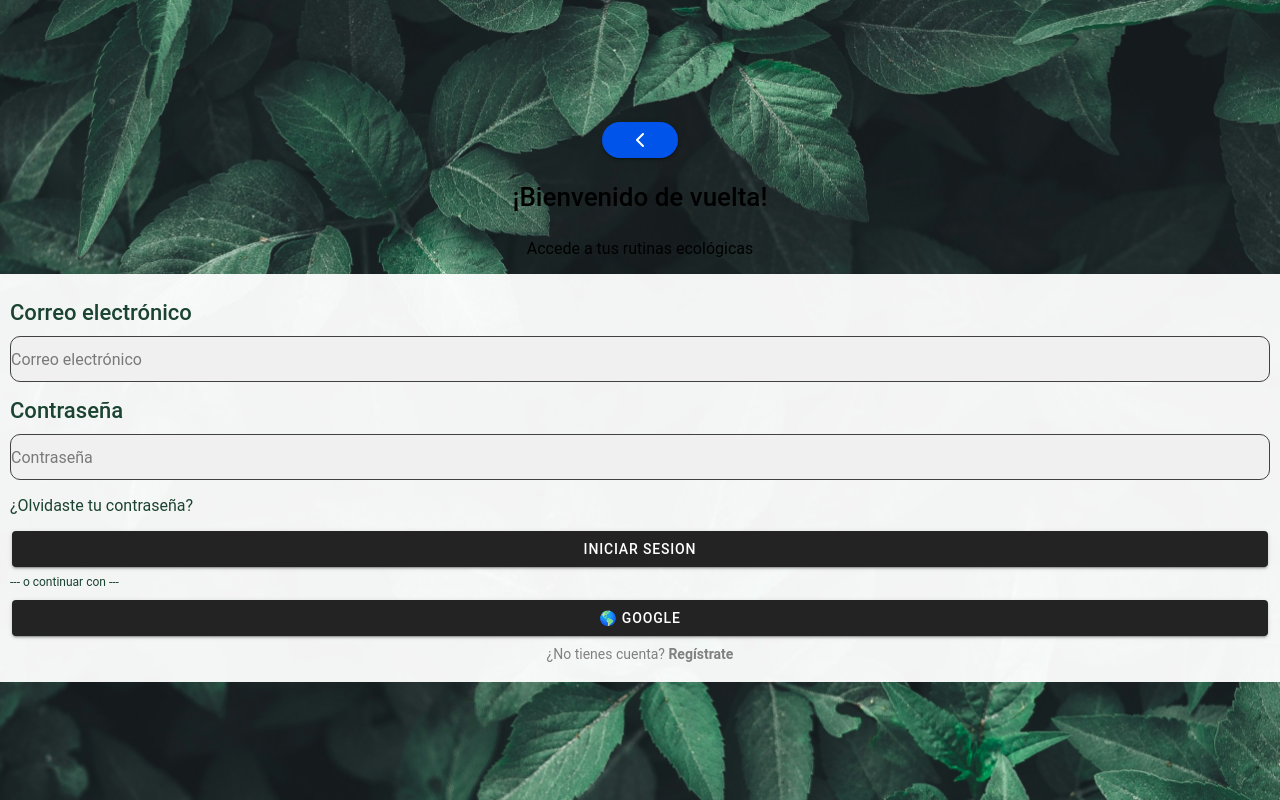
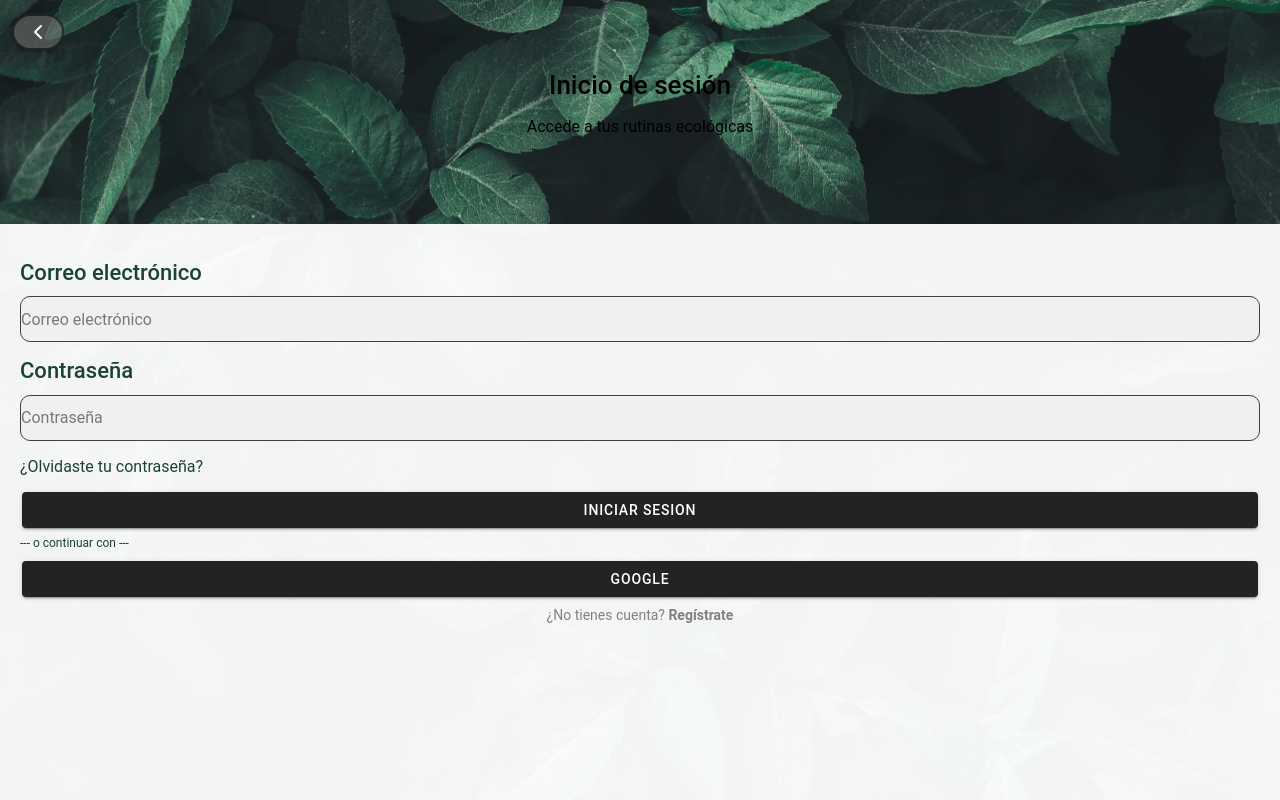
Before and after one commit to JhoJan206/ecorutinaApp, a React (Vite) app: page /login in a window 1280 px wide. Built offline with nearby package versions, Linux system fonts and the light colour scheme.

Commit message:
feat/ Arreglo tamaño cards login y registro, add btn cerrar sesion y agregar logo en la portada

```diff
--- a/src/pages/Home.tsx
+++ b/src/pages/Home.tsx
@@ -28,7 +28,7 @@ const Home: React.FC = () => {
                     <div className='header-user'>
                         <div><p>Buenos días,</p>
                         <h2><strong>{nombre}</strong></h2></div>
-                        <div><div className="avatar">{nombre.charAt(0).toUpperCase()}</div></div>
+                        <div onClick={() => history.push('/Perfil')}><div className="avatar">{nombre.charAt(0).toUpperCase()}</div></div>
 
 
                     </div>
--- a/src/pages/Login.tsx
+++ b/src/pages/Login.tsx
@@ -32,17 +32,16 @@ const Login: React.FC = () => {
         }
     }
 
-
     return (
         <IonPage>
             <IonContent>
-                <div className="center">
-
-                        <IonButton onClick={() => history.push('/')} expand="block" shape="round">
+                <div className='header-logs'>
+                    <IonButton className='btn-back' onClick={() => history.push('/')} expand="block" shape="round">
                             <svg xmlns="http://www.w3.org/2000/svg" width="24" height="24" viewBox="0 0 24 24" fill="none" stroke="currentColor" stroke-width="2" stroke-linecap="round" stroke-linejoin="round" className="icon icon-tabler icons-tabler-outline icon-tabler-chevron-left"><path stroke="none" d="M0 0h24v24H0z" fill="none" /><path d="M15 6l-6 6l6 6" /></svg>
                     </IonButton>
-                        <h1>¡Bienvenido de vuelta!</h1>
+                    <h1>Inicio de sesión</h1>
                     <p>Accede a tus rutinas ecológicas</p>
+                </div>
 
                 <div className="form-container">
                     <div className="card">
@@ -56,13 +55,12 @@ const Login: React.FC = () => {
                         <IonButton expand="block" className="btn" onClick={handleLogin}>Iniciar sesion</IonButton>
 
                         <small>--- o continuar con ---</small>
-                                <IonButton expand="block" className="btn">🌎 Google</IonButton>
+                        <IonButton expand="block" className="btn">Google</IonButton>
                         <p className="link" onClick={() => history.push('/registro')}>¿No tienes cuenta? <strong>Regístrate</strong></p>
 
                     </div>
                 </div>
 
-                </div>
             </IonContent>
         </IonPage>
     );
--- a/src/pages/Perfil.css
+++ b/src/pages/Perfil.css
@@ -26,6 +26,14 @@ ion-content {
   position: absolute;
   left: 10px;
   top: 10px;
+  --background: #77777786;
+  --color: #fff;
+  --border-radius: 50px;
+  --padding-start: 12px;
+  --padding-end: 12px;
+  --border-width: 2px;
+  --border-style: solid;
+  --border-color: rgba(0, 0, 0, 0.555); /* o el color que quieras */
 }
 .avatar-grande {
   width: 70px;
@@ -58,3 +66,6 @@ ion-content {
   padding: 10px 0;
   border-top: 1px solid #ccc;
 }
+.btn-cerrarSesion{
+    margin-top: 20px;
+}
--- a/src/pages/Perfil.tsx
+++ b/src/pages/Perfil.tsx
@@ -89,9 +89,11 @@ const Perfil: React.FC = () => {
                         </div>
 
                         <div className="btn-container">
-                            <IonButton onClick={() => setEditando(!editando)} expand="block">{editando ? 'Guardar' : 'Editar'}</IonButton>
+                            <IonButton className='btn' onClick={() => setEditando(!editando)} expand="block">{editando ? 'Guardar' : 'Editar'}</IonButton>
                         </div>
+
                     </div>
+                    <IonButton className='btn-cerrarSesion' color="danger" expand="block" onClick={() => history.push('/login')}>Cerrar Sesión</IonButton>
                 </main>
 
             </IonContent>
--- a/src/pages/Portada.tsx
+++ b/src/pages/Portada.tsx
@@ -11,7 +11,7 @@ const Portada: React.FC = () => {
             <div className="center">
 
             <div className="portada-container">
-                <h1 className="logo">EcoRutina</h1>
+                <img src="/Logo.png" alt="" />
                 <p className="subtitle">
                 Pequeños hábitos, grandes cambios para el planeta
                 </p>
--- a/src/pages/Registro.tsx
+++ b/src/pages/Registro.tsx
@@ -43,14 +43,16 @@ const Registro: React.FC = () => {
     return (
     <IonPage>
         <IonContent>
-            <div className="center">
-                <IonButton onClick={() => history.push('/')} expand="block" shape="round">
-                    <svg xmlns="http://www.w3.org/2000/svg" width="24" height="24" viewBox="0 0 24 24" fill="none" stroke="currentColor" stroke-width="2" stroke-linecap="round" stroke-linejoin="round" className="icon icon-tabler icons-tabler-outline icon-tabler-chevron-left"><path stroke="none" d="M0 0h24v24H0z" fill="none" /><path d="M15 6l-6 6l6 6" /></svg>
-                </IonButton>
-                <h2>Regístrate</h2>
-                <p>Crea tu cuenta EcoRutina</p>
+                <div className='header-logs'>
+                    <IonButton className='btn-back' onClick={() => history.push('/')} expand="block" shape="round">
+                        <svg xmlns="http://www.w3.org/2000/svg" width="24" height="24" viewBox="0 0 24 24" fill="none" stroke="currentColor" stroke-width="2" stroke-linecap="round" stroke-linejoin="round" className="icon icon-tabler icons-tabler-outline icon-tabler-chevron-left"><path stroke="none" d="M0 0h24v24H0z" fill="none" /><path d="M15 6l-6 6l6 6" /></svg>
+                    </IonButton>
+                    <h2>Regístrate</h2>
+                    <p>Crea tu cuenta EcoRutina</p>
+
+                </div>
+
                 <div className="form-container">
-
                     <div className="card">
                         <h3>Nombre de usuario</h3>
 
@@ -63,12 +65,11 @@ const Registro: React.FC = () => {
                         <IonButton expand="block" className="btn" onClick={handleRegister}>Registrarse</IonButton>
 
                         <small>--- o continuar con ---</small>
-                        <IonButton expand="block" className="btn">🌎 Google</IonButton>
+                        <IonButton expand="block" className="btn">Google</IonButton>
                         <p className="link" onClick={() => history.push('/login')}>¿Ya tienes cuenta? <strong>Inicia sesión</strong></p>
                     </div>
                 </div>
 
-            </div>
         </IonContent>
     </IonPage>
   );
--- a/src/pages/styles.css
+++ b/src/pages/styles.css
@@ -1,6 +1,11 @@
 ion-content {
   --background: none;
   background: url('/fondo.jpg') no-repeat center center / cover;
+}
+.header-logs{
+  padding: 50px;
+  text-align: center;
+  height: 28%;
 }
 .center{
   display: flex;
@@ -29,11 +34,12 @@ ion-content {
 }
 .form-container{
   width: 100vw;
+  height: 72%;
+  background: rgba(255, 255, 255, 0.95);
 }
 .card{
-  background: rgba(255, 255, 255, 0.95);
   color: #1B4332;
-  padding: 10px;
+  padding: 20px;
 }
 .input{
   border-radius: 10px;
@@ -41,13 +47,13 @@ ion-content {
   background-color: #f0f0f0;
   border: solid 1px #414141;
 }
-.btn{
-  --background: #232323;
-  color: white;
-}
 .link{
   text-align: center;
   margin: 10px;
   color: gray;
   font-size: 14px;
 }
+.btn{
+  --background: #232323;
+  color: white;
+}
```
Also changed, not shown: public/Logo.png (added). Lines whose indentation alone changed are shown as unchanged.
